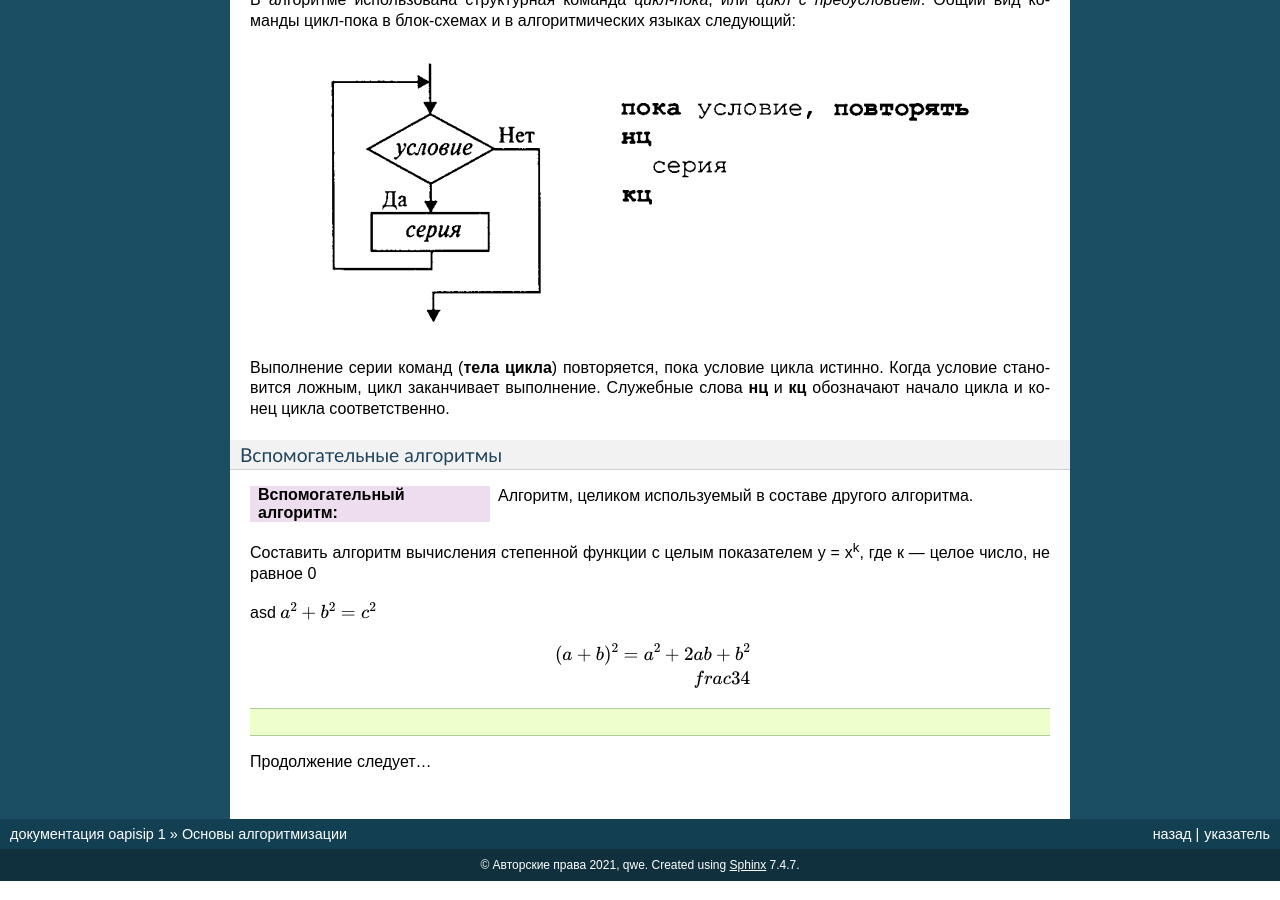
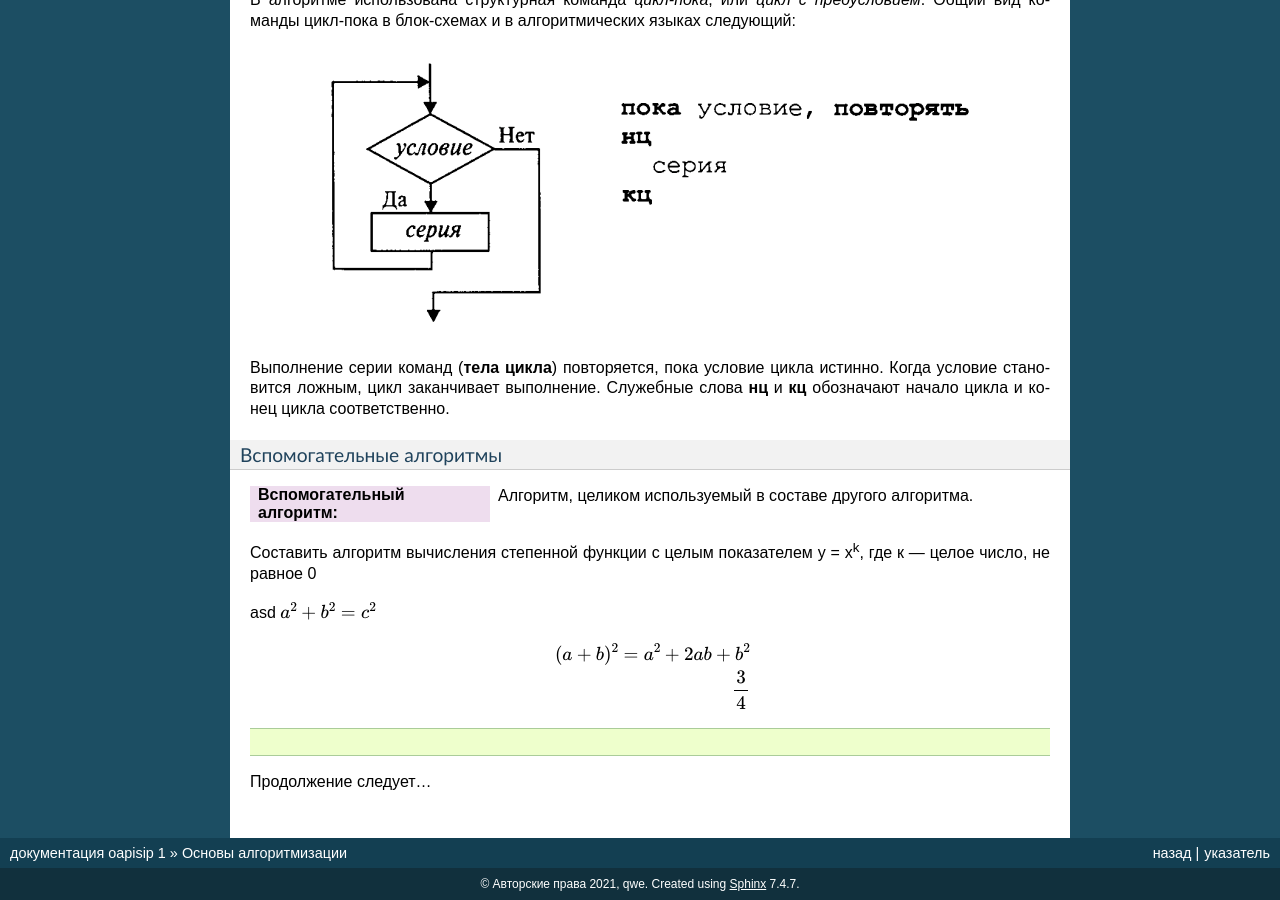
Before and after one commit to rimcupk/oapisip, a Sphinx documentation site: the page built from docs/chapters/01_algo/01_algo.rst, in a window 1280 px wide and 900 px high, scrolled down 11819 px. Built offline with Sphinx 7.4.7, drawn with Linux system fonts in a browser that asks for light colours.

```diff
--- a/docs/chapters/01_algo/01_algo.rst
+++ b/docs/chapters/01_algo/01_algo.rst
@@ -255,7 +255,7 @@ asd :math:`a^2 + b^2 = c^2`
 
    (a + b)^2 = a^2 + 2ab + b^2
 
-   frac{3}{4}
+   \frac{3}{4}
 
 .. sourcecode:: ipython3
 
```
